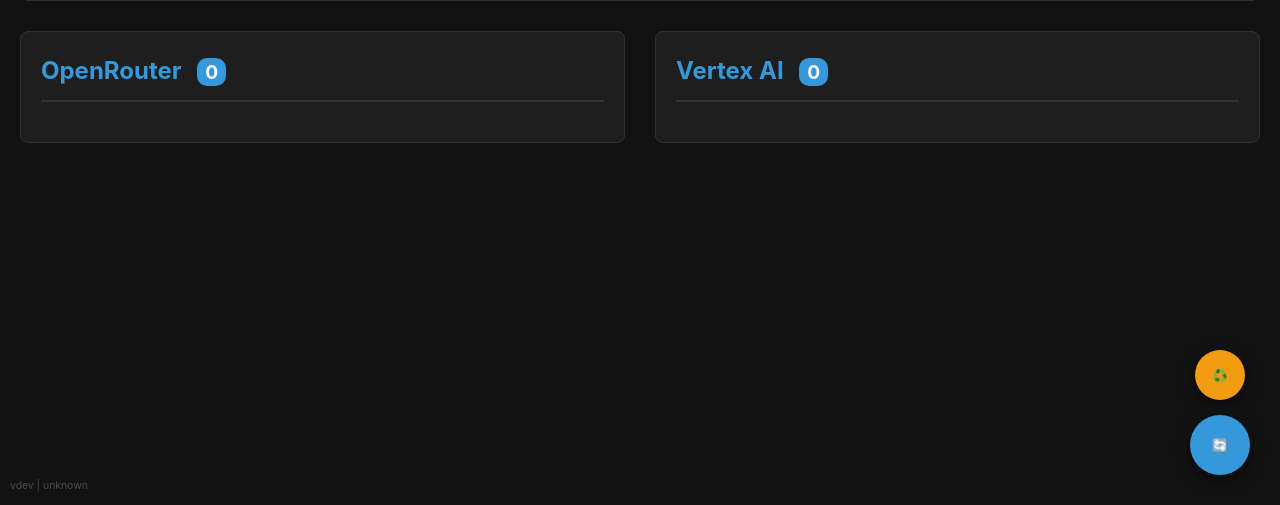
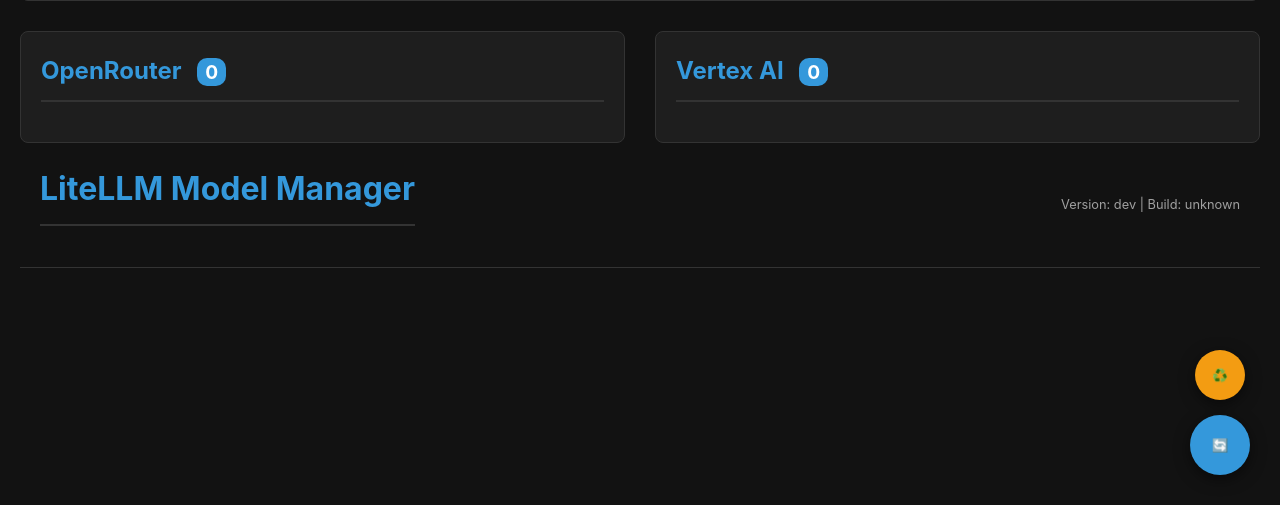
Before and after one commit to spelech/llmlite-modelmanager, a FastAPI app: page / in a window 1280 px wide. Shown: the part 295-800 px from the top of the page. Run offline with FastAPI, Linux system fonts and the light colour scheme; data that the repository does not hold is empty.

Commit message:
feat: implement semantic versioning and move to header

```diff
--- a/app/templates/index.html
+++ b/app/templates/index.html
@@ -322,10 +322,14 @@
             </div>
         </div>
 
-        <div class="version-footer">
-            v{{ version[:7] if version else 'dev' }} | {{ build_time }}
-        </div>
-    </form>
+    <header>
+    <h1>LiteLLM Model Manager</h1>
+    <div class="header-version">Version: {{ version }} | Build: {{ build_time }}</div>
+</header>
+<style>
+    header { display: flex; justify-content: space-between; align-items: center; padding: 20px; border-bottom: 1px solid var(--border); }
+    .header-version { font-size: 0.8em; color: var(--text-dim); }
+</style>
 
     <script>
         function applyAllFilters() {
--- a/main.py
+++ b/main.py
@@ -19,7 +19,12 @@ PROXY_URL = "http://litellm:4000/v1/chat/completions"
 MASTER_KEY = os.environ.get("LITELLM_MASTER_KEY", "sk-local-wileyriley-gateway-12345")
 CACHE_FILE = "/app/config/verified_models_cache.json"
 CACHE_EXPIRY_DAYS = 7
-APP_VERSION = os.environ.get("APP_VERSION", "dev")
+# App Versioning
+if os.path.exists("VERSION"):
+    with open("VERSION", "r") as f:
+        APP_VERSION = f.read().strip()
+else:
+    APP_VERSION = os.environ.get("APP_VERSION", "dev")
 APP_BUILD_TIME = os.environ.get("APP_BUILD_TIME", "unknown")
 
 # Vertex defaults
```
Also changed, not shown: 1 other file.
